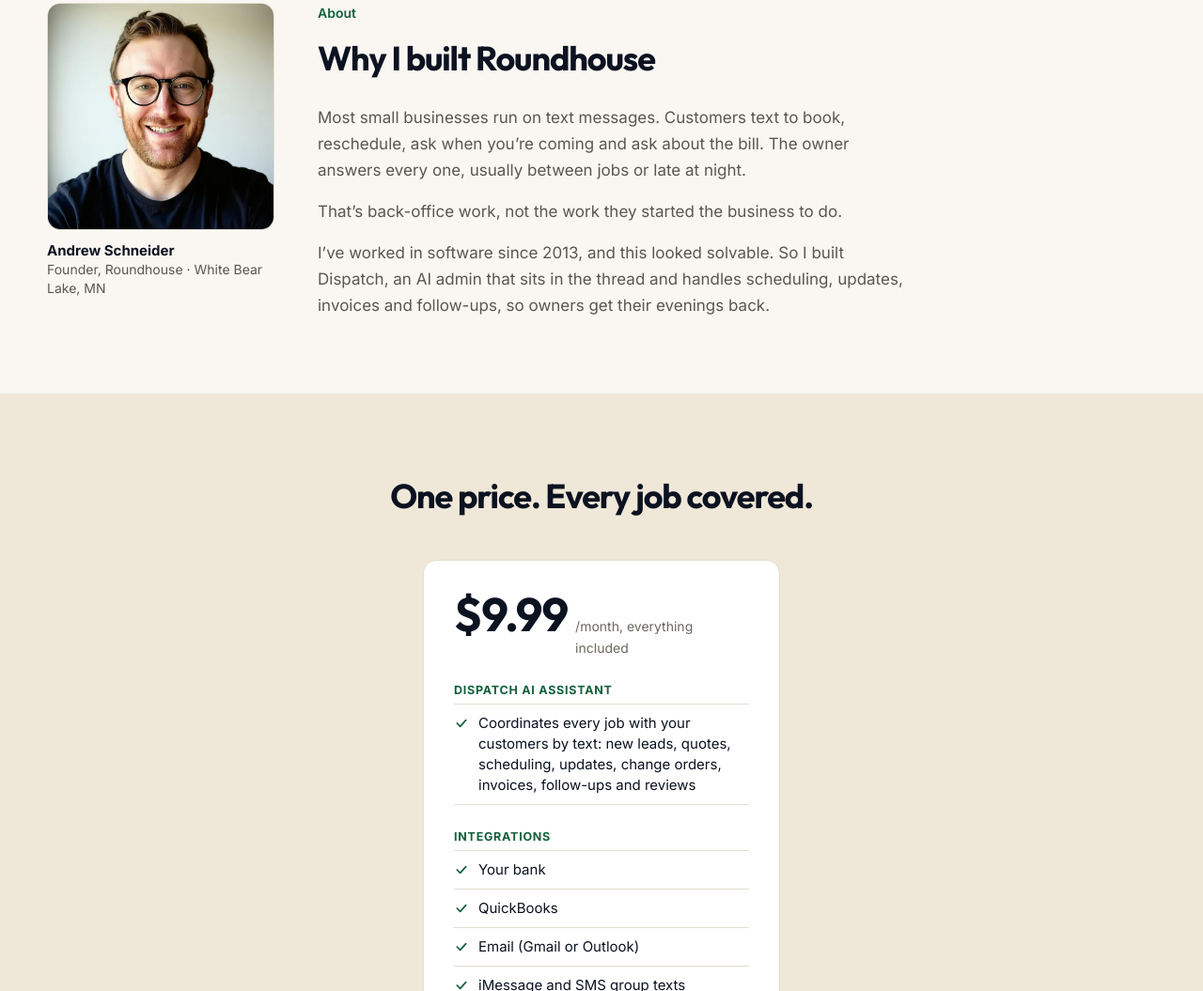
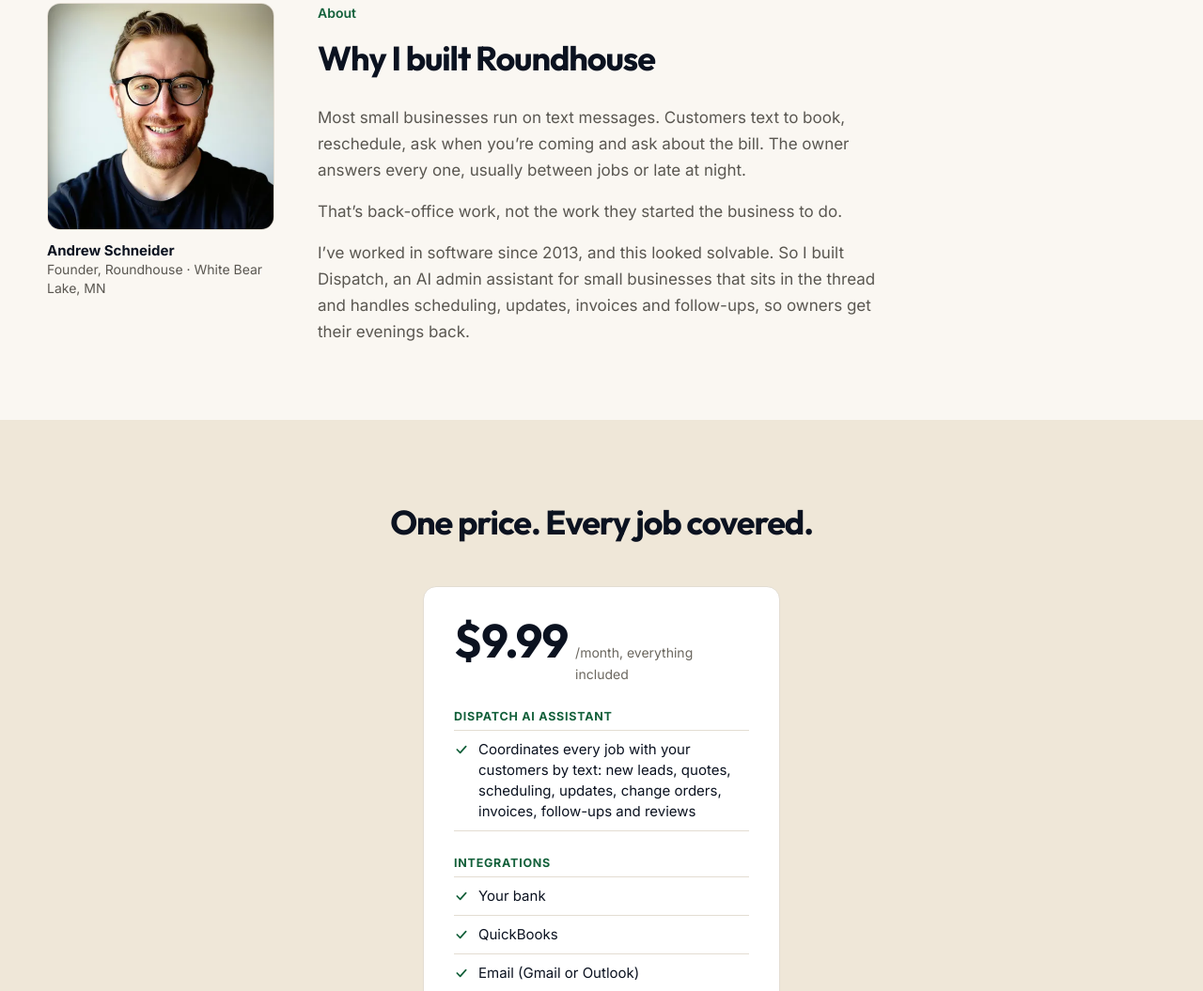
Before and after one commit to aschneiderlbl/roundhouse, a plain HTML site: page site/index.html in a window 1280 px wide. Shown: the part 2584-3639 px from the top of the page at 94% size. Drawn offline with Linux system fonts and the light colour scheme.

Commit message:
Founder story: AI admin assistant for small businesses
Co-Authored-By: Claude Opus 5.5 <noreply@anthropic.com>
Claude-Session: https://claude.ai/code/session_01Y7bcMn1WFutF1kWVN3RvAD

```diff
--- a/site/index.html
+++ b/site/index.html
@@ -212,7 +212,7 @@ a{color:#12603a}a:hover{color:#0d4a2c}
         <h2 style="margin: 8px 0 20px; color: #0b1220; font-family: Outfit, Arial, sans-serif; font-weight: 700; font-size: 36px; letter-spacing: -0.03em">Why I built Roundhouse</h2>
         <p style="margin: 0 0 16px; font-size: 17px; line-height: 28px">Most small businesses run on text messages. Customers text to book, reschedule, ask when you’re coming and ask about the bill. The owner answers every one, usually between jobs or late at night.</p>
         <p style="margin: 0 0 16px; font-size: 17px; line-height: 28px">That’s back-office work, not the work they started the business to do.</p>
-        <p style="margin: 0; font-size: 17px; line-height: 28px">I’ve worked in software since 2013, and this looked solvable. So I built Dispatch, an AI admin that sits in the thread and handles scheduling, updates, invoices and follow-ups, so owners get their evenings back.</p>
+        <p style="margin: 0; font-size: 17px; line-height: 28px">I’ve worked in software since 2013, and this looked solvable. So I built Dispatch, an AI admin assistant for small businesses that sits in the thread and handles scheduling, updates, invoices and follow-ups, so owners get their evenings back.</p>
       </div>
     </div>
   </section>
```
